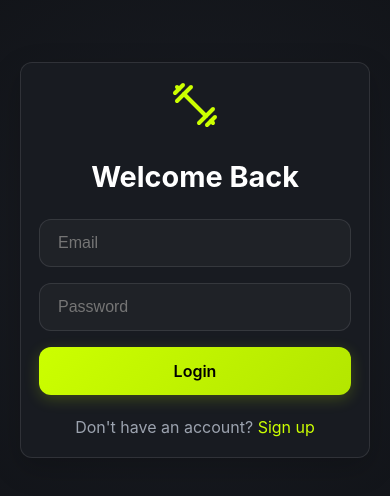
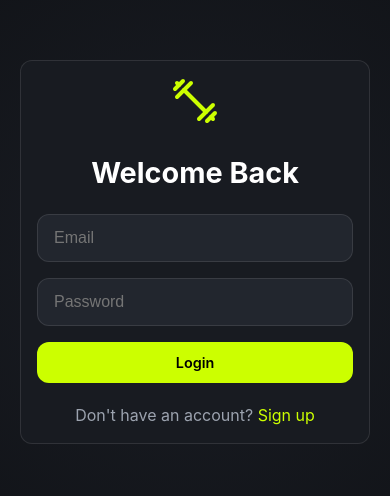
Before and after one commit to ashurajs552-droid/GYMFREAK, a React (Vite) app: page /login in a window 390 px wide. Shown: the part 162-658 px from the top of the page. Built offline with nearby package versions, Linux system fonts and the light colour scheme; no server answers.

Commit message:
Complete mobile UI overhaul and switch to gemini-2.0-flash-lite (free tier)

```diff
--- a/api/routes/ai.js
+++ b/api/routes/ai.js
@@ -22,7 +22,7 @@ const extractJSON = (text) => {
 
 const getAIResponse = async (apiKey, prompt) => {
     const genAI = new GoogleGenerativeAI(apiKey);
-    const model = genAI.getGenerativeModel({ model: 'gemini-1.5-flash' });
+    const model = genAI.getGenerativeModel({ model: 'gemini-2.0-flash-lite' });
 
     const result = await model.generateContent(prompt);
     const response = await result.response;
--- a/src/index.css
+++ b/src/index.css
@@ -1,24 +1,22 @@
+/* ===== MOBILE-FIRST CSS FOR GYM FREAK ===== */
+
 :root {
   --bg-color: #0f1115;
   --surface-color: #181b21;
   --surface-hover: #22262e;
   --primary-color: #ccff00;
-  /* Neon Volt */
   --primary-hover: #b3e600;
   --secondary-color: #00f0ff;
-  /* Cyan */
   --text-primary: #ffffff;
   --text-secondary: #9ca3af;
   --danger-color: #ff4d4d;
   --success-color: #00cc66;
-
-  --glass-bg: rgba(24, 27, 33, 0.7);
+  --glass-bg: rgba(24, 27, 33, 0.95);
   --glass-border: rgba(255, 255, 255, 0.1);
   --radius-lg: 16px;
   --radius-md: 12px;
   --radius-sm: 8px;
-
-  --font-main: 'Inter', system-ui, sans-serif;
+  --font-main: 'Inter', -apple-system, BlinkMacSystemFont, 'Segoe UI', Roboto, sans-serif;
   --sidebar-width: 260px;
 }
 
@@ -30,21 +28,30 @@ body.light-mode {
   --primary-hover: #7a9e00;
   --text-primary: #1a1d24;
   --text-secondary: #64748b;
-  --glass-bg: rgba(255, 255, 255, 0.8);
+  --glass-bg: rgba(255, 255, 255, 0.95);
   --glass-border: rgba(0, 0, 0, 0.1);
 }
 
-* {
+/* ===== RESET ===== */
+*,
+*::before,
+*::after {
   box-sizing: border-box;
   margin: 0;
   padding: 0;
 }
 
+html {
+  font-size: 16px;
+  -webkit-text-size-adjust: 100%;
+}
+
 html,
-body {
-  max-width: 100%;
+body,
+#root {
+  width: 100%;
+  min-height: 100vh;
   overflow-x: hidden;
-  position: relative;
 }
 
 body {
@@ -52,8 +59,7 @@ body {
   color: var(--text-primary);
   font-family: var(--font-main);
   -webkit-font-smoothing: antialiased;
-  min-height: 100vh;
-  transition: background-color 0.3s, color 0.3s;
+  -moz-osx-font-smoothing: grayscale;
   line-height: 1.5;
 }
 
@@ -66,75 +72,237 @@ button {
   cursor: pointer;
   border: none;
   font-family: inherit;
+  background: transparent;
 }
 
-/* Layout */
+/* ===== LAYOUT ===== */
 .layout {
   display: flex;
+  flex-direction: column;
   min-height: 100vh;
   width: 100%;
 }
 
+/* Sidebar - Hidden on mobile */
 .sidebar {
-  width: var(--sidebar-width);
-  background-color: var(--surface-color);
-  border-right: 1px solid var(--glass-border);
-  padding: 24px;
+  display: none;
+}
+
+/* Main Content - Full width on mobile */
+.main-content {
+  flex: 1;
+  width: 100%;
+  padding: 16px;
+  padding-top: 70px;
+  /* Space for mobile header */
+  padding-bottom: 90px;
+  /* Space for bottom nav */
+  background-color: var(--bg-color);
+}
+
+.container {
+  width: 100%;
+  max-width: 100%;
+}
+
+/* ===== MOBILE HEADER ===== */
+.mobile-header {
   display: flex;
-  flex-direction: column;
   position: fixed;
-  height: 100vh;
   top: 0;
   left: 0;
+  right: 0;
+  height: 60px;
   z-index: 1000;
-  transition: transform 0.3s ease, background-color 0.3s, border-color 0.3s;
-}
-
-.main-content {
-  flex: 1;
-  margin-left: var(--sidebar-width);
-  padding: 40px;
-  background-color: var(--bg-color);
-  min-height: 100vh;
-  width: 100%;
-  max-width: 100%;
-  transition: margin-left 0.3s ease, background-color 0.3s;
-  display: flex;
-  flex-direction: column;
-  align-items: center;
-}
-
-.main-content>div {
-  width: 100%;
-  max-width: 1200px;
-}
-
-.mobile-header {
-  display: none;
-  position: sticky;
-  top: 0;
-  z-index: 900;
   background: var(--glass-bg);
-  backdrop-filter: blur(15px);
-  -webkit-backdrop-filter: blur(15px);
-  padding: 12px 20px;
+  backdrop-filter: blur(10px);
+  -webkit-backdrop-filter: blur(10px);
+  padding: 0 16px;
   border-bottom: 1px solid var(--glass-border);
   justify-content: space-between;
   align-items: center;
-  width: 100%;
 }
 
 .logo {
   display: flex;
   align-items: center;
-  gap: 12px;
-  margin-bottom: 40px;
+  gap: 10px;
+  font-size: 1.2rem;
+  font-weight: 800;
+  letter-spacing: -0.5px;
   cursor: pointer;
+}
+
+/* ===== MOBILE BOTTOM NAV ===== */
+.mobile-bottom-nav {
+  display: flex;
+  position: fixed;
+  bottom: 0;
+  left: 0;
+  right: 0;
+  height: 70px;
+  z-index: 1000;
+  background: var(--surface-color);
+  border-top: 1px solid var(--glass-border);
+  justify-content: space-around;
+  align-items: center;
+  padding-bottom: env(safe-area-inset-bottom, 0);
+}
+
+.bottom-nav-item {
+  display: flex;
+  flex-direction: column;
+  align-items: center;
+  justify-content: center;
+  gap: 4px;
+  color: var(--text-secondary);
+  font-size: 0.65rem;
+  font-weight: 600;
+  padding: 8px 12px;
+  min-width: 50px;
+  text-decoration: none;
+}
+
+.bottom-nav-item.active {
+  color: var(--primary-color);
+}
+
+/* ===== CARDS ===== */
+.card {
+  background: var(--surface-color);
+  border-radius: var(--radius-md);
+  padding: 16px;
+  border: 1px solid var(--glass-border);
+  width: 100%;
+  margin-bottom: 16px;
+  word-wrap: break-word;
+  overflow-wrap: break-word;
+}
+
+/* ===== TYPOGRAPHY ===== */
+.page-title {
   font-size: 1.5rem;
   font-weight: 800;
-  letter-spacing: -0.5px;
+  margin-bottom: 16px;
+  color: var(--text-primary);
 }
 
+h3 {
+  font-size: 1.1rem;
+  font-weight: 700;
+}
+
+h4 {
+  font-size: 1rem;
+  font-weight: 600;
+}
+
+/* ===== GRIDS ===== */
+.grid-2,
+.grid-3 {
+  display: flex;
+  flex-direction: column;
+  gap: 16px;
+  width: 100%;
+}
+
+/* ===== BUTTONS ===== */
+.btn {
+  padding: 12px 20px;
+  border-radius: var(--radius-md);
+  font-weight: 600;
+  font-size: 0.9rem;
+  display: inline-flex;
+  align-items: center;
+  justify-content: center;
+  gap: 8px;
+  transition: all 0.2s ease;
+  width: auto;
+}
+
+.btn-primary {
+  background: var(--primary-color);
+  color: #000;
+}
+
+.btn-primary:active {
+  transform: scale(0.98);
+}
+
+.btn-secondary {
+  background: transparent;
+  border: 1px solid var(--glass-border);
+  color: var(--text-primary);
+}
+
+/* ===== INPUTS ===== */
+.input-group {
+  margin-bottom: 16px;
+}
+
+.input-label {
+  display: block;
+  margin-bottom: 8px;
+  color: var(--text-secondary);
+  font-size: 0.85rem;
+  font-weight: 500;
+}
+
+.input-field {
+  width: 100%;
+  padding: 14px 16px;
+  background: var(--surface-hover);
+  border: 1px solid var(--glass-border);
+  border-radius: var(--radius-md);
+  color: var(--text-primary);
+  font-size: 1rem;
+}
+
+.input-field:focus {
+  outline: none;
+  border-color: var(--primary-color);
+}
+
+/* ===== PROGRESS BAR ===== */
+.progress-bar {
+  background: var(--surface-hover);
+  height: 8px;
+  border-radius: 4px;
+  overflow: hidden;
+  margin-top: 8px;
+}
+
+.progress-fill {
+  height: 100%;
+  background: var(--primary-color);
+  border-radius: 4px;
+  transition: width 0.5s ease;
+}
+
+/* ===== STAT ITEMS ===== */
+.stat-item {
+  display: flex;
+  flex-direction: column;
+  gap: 4px;
+  padding: 12px;
+  background: var(--surface-hover);
+  border-radius: var(--radius-sm);
+}
+
+.stat-item .label {
+  font-size: 0.75rem;
+  color: var(--text-secondary);
+  text-transform: uppercase;
+  letter-spacing: 0.5px;
+}
+
+.stat-item .value {
+  font-size: 1rem;
+  font-weight: 700;
+  color: var(--text-primary);
+}
+
+/* ===== NAV ITEMS (Sidebar) ===== */
 .nav-menu {
   display: flex;
   flex-direction: column;
@@ -175,221 +343,9 @@ button {
   width: 100%;
   justify-content: flex-start;
   font-weight: 500;
-  transition: all 0.2s ease;
 }
 
-.logout-btn:hover {
-  background-color: rgba(255, 77, 77, 0.1);
-}
-
-/* Utilities */
-.container {
-  max-width: 1200px;
-  margin: 0 auto;
-  padding: 0;
-}
-
-/* Cards & Grid */
-.card {
-  background: var(--surface-color);
-  border-radius: var(--radius-lg);
-  padding: 24px;
-  border: 1px solid var(--glass-border);
-  box-shadow: 0 10px 30px rgba(0, 0, 0, 0.2);
-  transition: all 0.3s cubic-bezier(0.4, 0, 0.2, 1);
-  position: relative;
-  overflow: hidden;
-  width: 100%;
-  overflow-wrap: break-word;
-  word-wrap: break-word;
-}
-
-.card::before {
-  content: '';
-  position: absolute;
-  top: 0;
-  left: 0;
-  right: 0;
-  height: 4px;
-  background: linear-gradient(90deg, var(--primary-color), var(--secondary-color));
-  opacity: 0;
-  transition: opacity 0.3s;
-}
-
-.card:hover {
-  transform: translateY(-5px);
-  box-shadow: 0 20px 40px rgba(0, 0, 0, 0.3);
-  border-color: rgba(204, 255, 0, 0.2);
-}
-
-.card:hover::before {
-  opacity: 1;
-}
-
-.stat-item {
-  display: flex;
-  flex-direction: column;
-  gap: 4px;
-  padding: 12px;
-  background: var(--surface-hover);
-  border-radius: var(--radius-md);
-}
-
-.stat-item .label {
-  font-size: 0.8rem;
-  color: var(--text-secondary);
-  text-transform: uppercase;
-  letter-spacing: 0.5px;
-}
-
-.stat-item .value {
-  font-size: 1.1rem;
-  font-weight: 700;
-  color: var(--text-primary);
-}
-
-.btn {
-  padding: 12px 24px;
-  border-radius: var(--radius-md);
-  font-weight: 600;
-  transition: all 0.2s;
-  display: inline-flex;
-  align-items: center;
-  justify-content: center;
-  gap: 8px;
-}
-
-.btn-primary {
-  background: linear-gradient(135deg, var(--primary-color), var(--primary-hover));
-  color: #000;
-  box-shadow: 0 4px 15px rgba(204, 255, 0, 0.2);
-}
-
-.btn-primary:hover {
-  transform: scale(1.02);
-  box-shadow: 0 8px 25px rgba(204, 255, 0, 0.4);
-}
-
-.btn-secondary {
-  background: transparent;
-  border: 1px solid var(--glass-border);
-  color: var(--text-primary);
-}
-
-.btn-secondary:hover {
-  background: var(--surface-hover);
-}
-
-.input-group {
-  margin-bottom: 16px;
-}
-
-.input-label {
-  display: block;
-  margin-bottom: 8px;
-  color: var(--text-secondary);
-  font-size: 0.9rem;
-}
-
-.input-field {
-  width: 100%;
-  padding: 14px 18px;
-  background: rgba(255, 255, 255, 0.03);
-  border: 1px solid var(--glass-border);
-  border-radius: var(--radius-md);
-  color: var(--text-primary);
-  font-size: 1rem;
-  transition: all 0.2s;
-}
-
-.input-field:focus {
-  outline: none;
-  border-color: var(--primary-color);
-  background: rgba(255, 255, 255, 0.05);
-  box-shadow: 0 0 0 4px rgba(204, 255, 0, 0.1);
-}
-
-.page-title {
-  font-size: 2.2rem;
-  font-weight: 800;
-  margin-bottom: 24px;
-  color: var(--text-primary);
-}
-
-.grid-2 {
-  display: grid;
-  grid-template-columns: 1fr 1fr;
-  gap: 20px;
-}
-
-.grid-3 {
-  display: grid;
-  grid-template-columns: repeat(3, 1fr);
-  gap: 20px;
-}
-
-/* Progress Bar */
-.progress-bar {
-  background: var(--bg-color);
-  height: 8px;
-  border-radius: 4px;
-  overflow: hidden;
-  margin-top: 8px;
-}
-
-.progress-fill {
-  height: 100%;
-  background: var(--primary-color);
-  border-radius: 4px;
-  transition: width 0.5s ease;
-}
-
-/* Mobile Bottom Nav */
-.mobile-bottom-nav {
-  display: none;
-  position: fixed;
-  bottom: 0;
-  left: 0;
-  right: 0;
-  height: 70px;
-  background: var(--glass-bg);
-  backdrop-filter: blur(15px);
-  -webkit-backdrop-filter: blur(15px);
-  border-top: 1px solid var(--glass-border);
-  display: none;
-  /* Hidden by default, shown in media query */
-  justify-content: space-around;
-  align-items: center;
-  z-index: 1000;
-  padding-bottom: env(safe-area-inset-bottom);
-}
-
-.bottom-nav-item {
-  display: flex;
-  flex-direction: column;
-  align-items: center;
-  gap: 4px;
-  color: var(--text-secondary);
-  font-size: 0.7rem;
-  font-weight: 600;
-  transition: all 0.2s;
-  padding: 8px;
-  min-width: 60px;
-}
-
-.bottom-nav-item.active {
-  color: var(--primary-color);
-}
-
-.bottom-nav-item svg {
-  transition: transform 0.2s;
-}
-
-.bottom-nav-item.active svg {
-  transform: translateY(-2px);
-}
-
-/* Animations */
+/* ===== ANIMATIONS ===== */
 @keyframes fadeIn {
   from {
     opacity: 0;
@@ -403,103 +359,9 @@ button {
 }
 
 .animate-fade-in {
-  animation: fadeIn 0.4s ease-out forwards;
+  animation: fadeIn 0.3s ease-out forwards;
 }
 
-/* Responsive Design */
-@media (max-width: 1024px) {
-  .main-content {
-    padding: 30px;
-  }
-
-  .grid-3 {
-    grid-template-columns: 1fr 1fr;
-  }
-}
-
-@media (max-width: 768px) {
-  .sidebar {
-    display: none;
-  }
-
-  .main-content {
-    margin-left: 0;
-    padding: 16px;
-    padding-bottom: 100px;
-    /* More space for bottom nav */
-    width: 100%;
-  }
-
-  .mobile-header {
-    display: flex;
-  }
-
-  .mobile-bottom-nav {
-    display: flex;
-    height: 65px;
-    background: var(--surface-color);
-    /* Solid background for better readability */
-    border-top: 1px solid var(--glass-border);
-  }
-
-  .grid-2,
-  .grid-3 {
-    grid-template-columns: 1fr;
-    gap: 16px;
-  }
-
-  .page-title {
-    font-size: 1.6rem;
-    margin-bottom: 16px;
-  }
-
-  .card {
-    padding: 18px;
-    border-radius: var(--radius-md);
-  }
-
-  .btn {
-    width: 100%;
-    padding: 14px;
-    font-size: 1rem;
-  }
-
-  .stat-item {
-    padding: 12px;
-  }
-
-  .stat-item .value {
-    font-size: 1rem;
-  }
-}
-
-/* iPhone specific fixes */
-@supports (-webkit-touch-callout: none) {
-  .mobile-bottom-nav {
-    height: 80px;
-    padding-bottom: 20px;
-  }
-}
-
-/* Scrollbar */
-::-webkit-scrollbar {
-  width: 8px;
-}
-
-::-webkit-scrollbar-track {
-  background: var(--bg-color);
-}
-
-::-webkit-scrollbar-thumb {
-  background: var(--surface-hover);
-  border-radius: 4px;
-}
-
-::-webkit-scrollbar-thumb:hover {
-  background: var(--glass-border);
-}
-
-/* Animations */
 .animate-pulse {
   animation: pulse 2s cubic-bezier(0.4, 0, 0.6, 1) infinite;
 }
@@ -512,6 +374,97 @@ button {
   }
 
   50% {
-    opacity: .5;
+    opacity: 0.5;
   }
 }
+
+/* ===== DESKTOP STYLES ===== */
+@media (min-width: 769px) {
+  .layout {
+    flex-direction: row;
+  }
+
+  .sidebar {
+    display: flex;
+    flex-direction: column;
+    width: var(--sidebar-width);
+    background-color: var(--surface-color);
+    border-right: 1px solid var(--glass-border);
+    padding: 24px;
+    position: fixed;
+    height: 100vh;
+    top: 0;
+    left: 0;
+    z-index: 1000;
+  }
+
+  .sidebar .logo {
+    margin-bottom: 40px;
+    font-size: 1.5rem;
+  }
+
+  .mobile-header {
+    display: none;
+  }
+
+  .mobile-bottom-nav {
+    display: none;
+  }
+
+  .main-content {
+    margin-left: var(--sidebar-width);
+    padding: 40px;
+    padding-top: 40px;
+    padding-bottom: 40px;
+    max-width: calc(100% - var(--sidebar-width));
+  }
+
+  .container {
+    max-width: 1200px;
+    margin: 0 auto;
+  }
+
+  .grid-2 {
+    display: grid;
+    grid-template-columns: 1fr 1fr;
+    gap: 24px;
+  }
+
+  .grid-3 {
+    display: grid;
+    grid-template-columns: repeat(3, 1fr);
+    gap: 24px;
+  }
+
+  .page-title {
+    font-size: 2rem;
+    margin-bottom: 24px;
+  }
+
+  .card {
+    padding: 24px;
+    border-radius: var(--radius-lg);
+    margin-bottom: 0;
+  }
+
+  .card:hover {
+    transform: translateY(-3px);
+    box-shadow: 0 10px 30px rgba(0, 0, 0, 0.3);
+  }
+
+  .btn {
+    width: auto;
+  }
+}
+
+/* ===== iOS SAFE AREA ===== */
+@supports (-webkit-touch-callout: none) {
+  .mobile-bottom-nav {
+    height: 85px;
+    padding-bottom: 25px;
+  }
+
+  .main-content {
+    padding-bottom: 110px;
+  }
+}
```
Also changed, not shown: src/components/Layout.jsx (+15 -23 lines).
